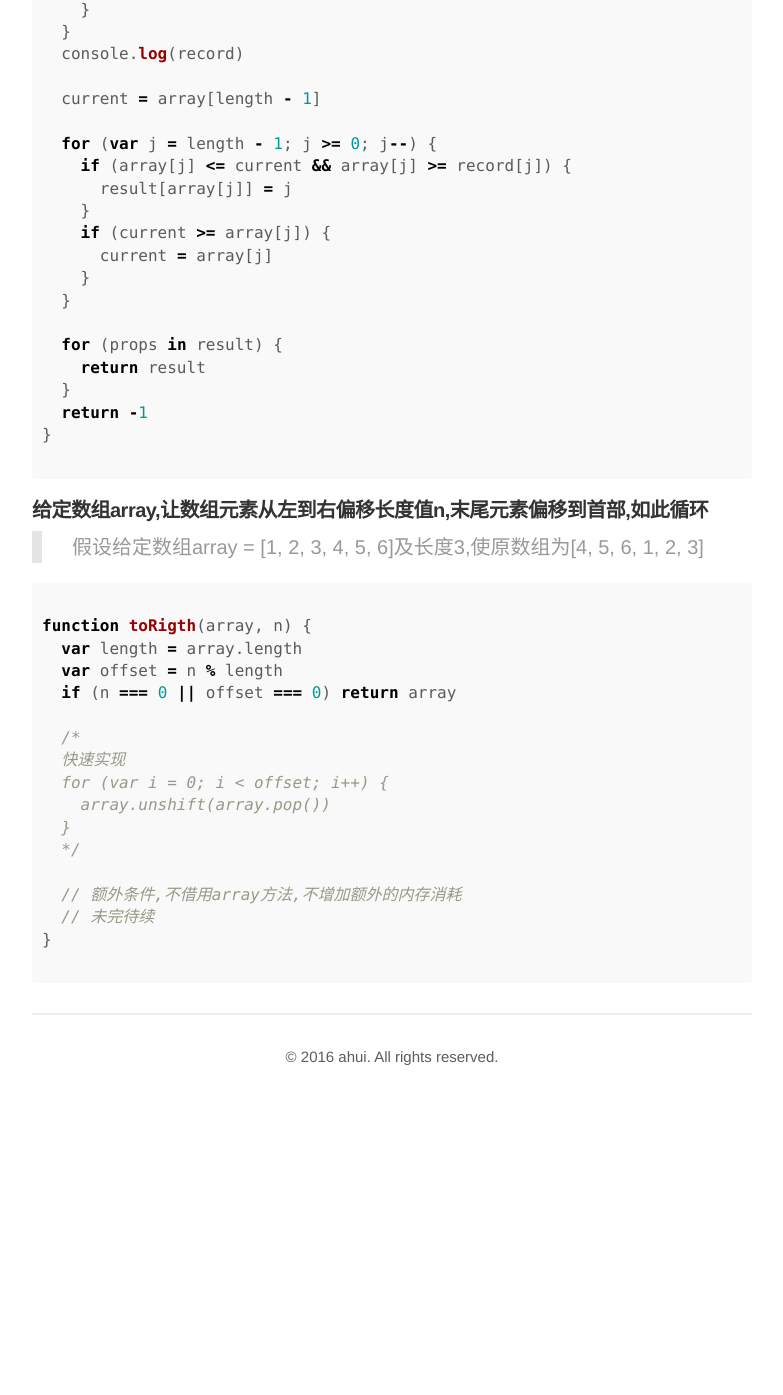
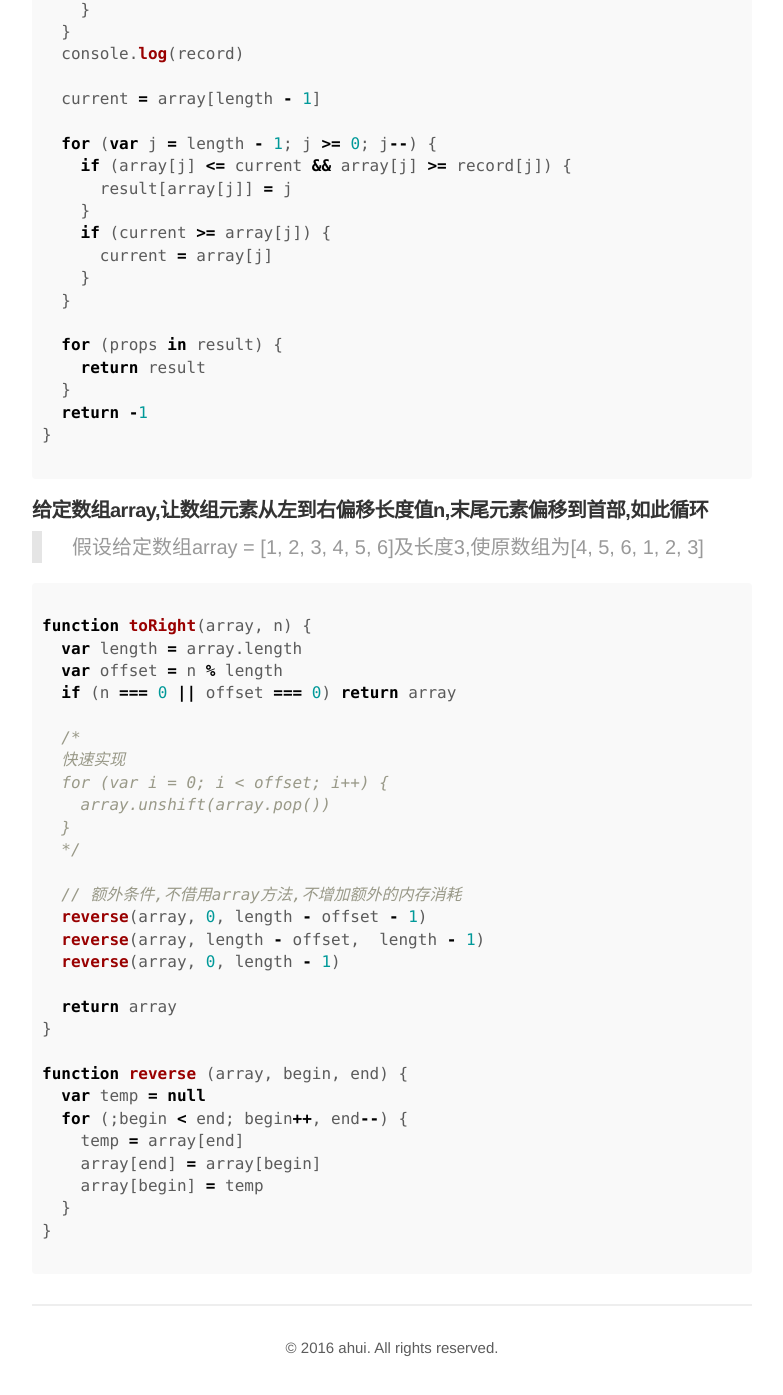
Before and after one commit to funkyLover/blog, a Jekyll site: the page built from notes/_posts/2017-03-07-arithmetic-in-js.md, in a window 1280 px wide and 1400 px high, scrolled down 675 px. Shown: the top 1395 px of the window, without its empty margins (248-1031 px from the left). Built offline with Jekyll 4.4.1, drawn with Linux system fonts in a browser that asks for light colours; comment, search, counter and statistics services are not loaded; before the commit the page ends 1784 px from its top, so only the background shows below that.

Commit message:
* add arithmetic

````diff
--- a/notes/_posts/2017-03-07-arithmetic-in-js.md
+++ b/notes/_posts/2017-03-07-arithmetic-in-js.md
@@ -58,7 +58,7 @@ function find (array) {
 
 ```js
 
-function toRigth(array, n) {
+function toRight(array, n) {
   var length = array.length
   var offset = n % length
   if (n === 0 || offset === 0) return array
@@ -71,7 +71,20 @@ function toRigth(array, n) {
   */
 
   // 额外条件,不借用array方法,不增加额外的内存消耗
-  // 未完待续
+  reverse(array, 0, length - offset - 1)
+  reverse(array, length - offset,  length - 1)
+  reverse(array, 0, length - 1)
+
+  return array
+}
+
+function reverse (array, begin, end) {
+  var temp = null
+  for (;begin < end; begin++, end--) {
+    temp = array[end]
+    array[end] = array[begin]
+    array[begin] = temp
+  }
 }
 
 ```
````
